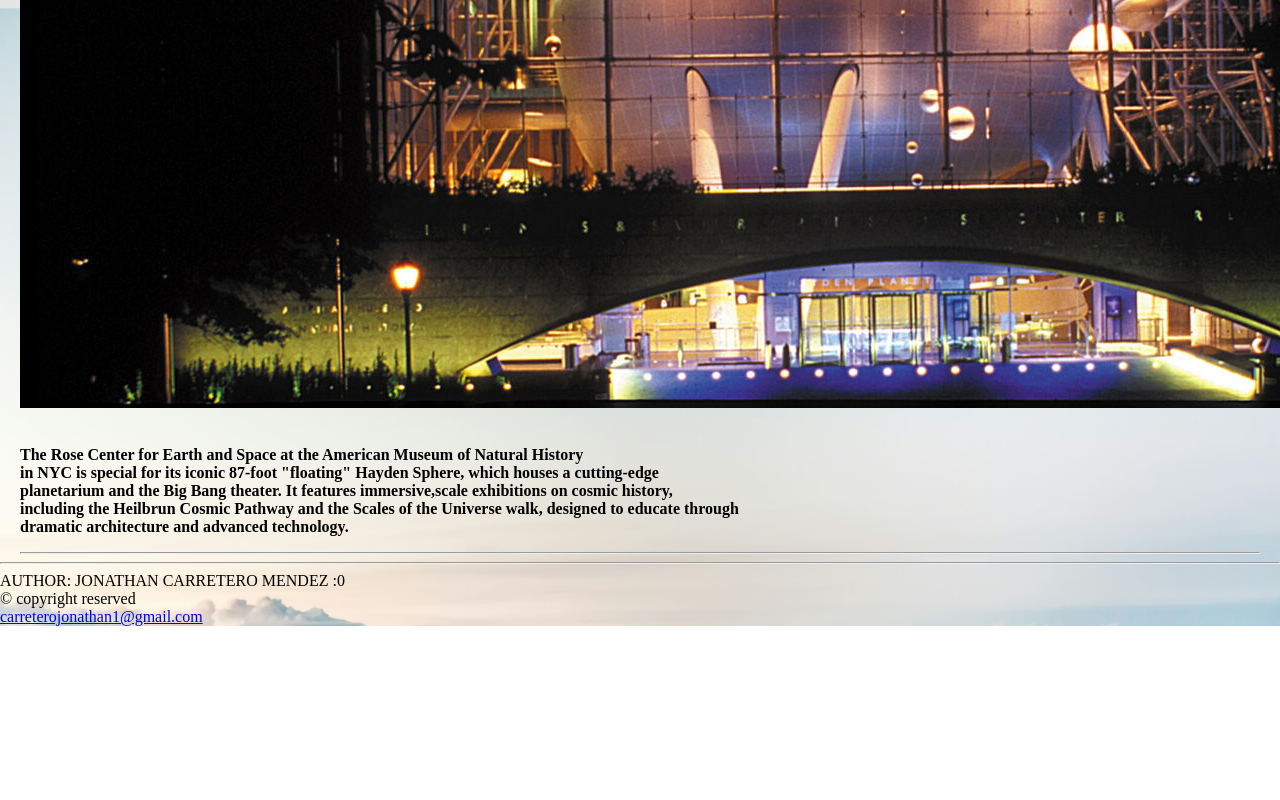
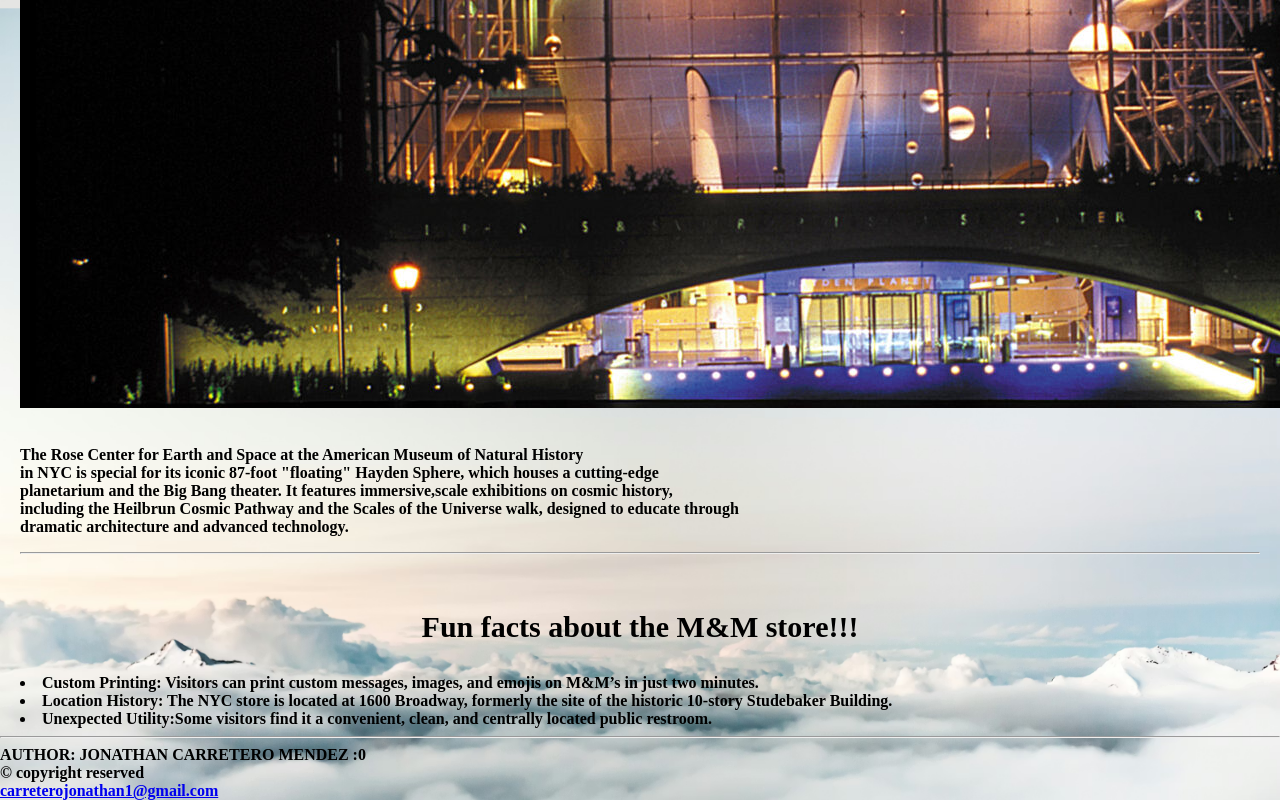
Before and after one commit to Beaner-WoW/Almostfinalwebsite, a plain HTML site: page websitejonathanWD/favorite.html in a window 1280 px wide. Shown: the part 3405-4205 px from the top of the page. Before the commit the page ends 4031 px from the top, so only its background shows below. Drawn offline with Linux system fonts and the light colour scheme.

Commit message:
Update favorite.html

```diff
--- a/websitejonathanWD/favorite.html
+++ b/websitejonathanWD/favorite.html
@@ -103,7 +103,13 @@
 
 
 
-
+<aside class="aside">
+    <img src="">
+    <h3 style="font-size: 30px; text-align: center; text-shadow: rbg(252, 248, 248) 3px 3px;">Fun facts about the M&M store!!!</h3>
+    <li><b>Custom Printing: Visitors can print custom messages, images, and emojis on M&M’s in just two minutes.</li>
+    <li>Location History: The NYC store is located at 1600 Broadway, formerly the site of the historic 10-story Studebaker Building.</li>
+    <li>Unexpected Utility:Some visitors find it a convenient, clean, and centrally located public restroom.</li>
+</aside>
 
 
 
```
